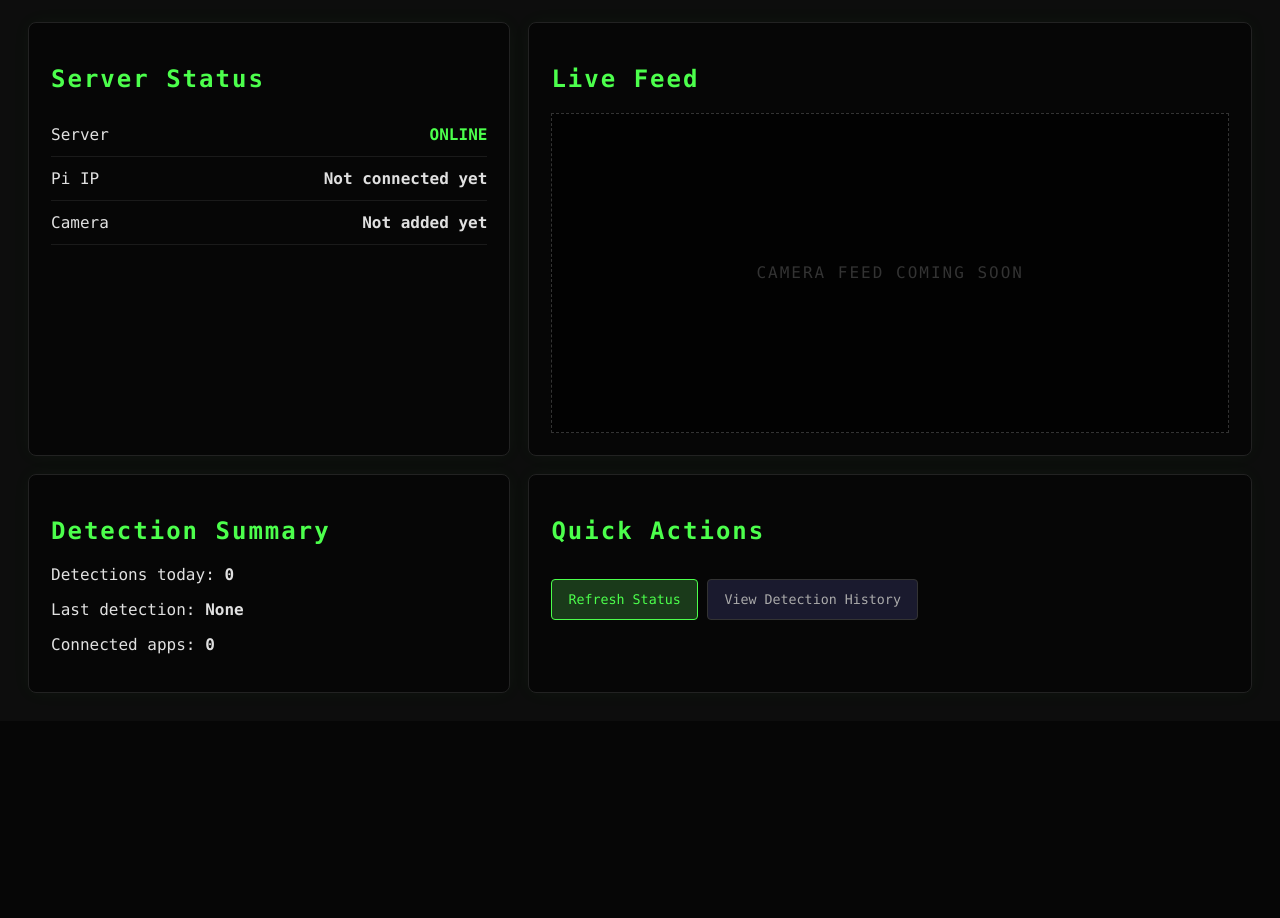
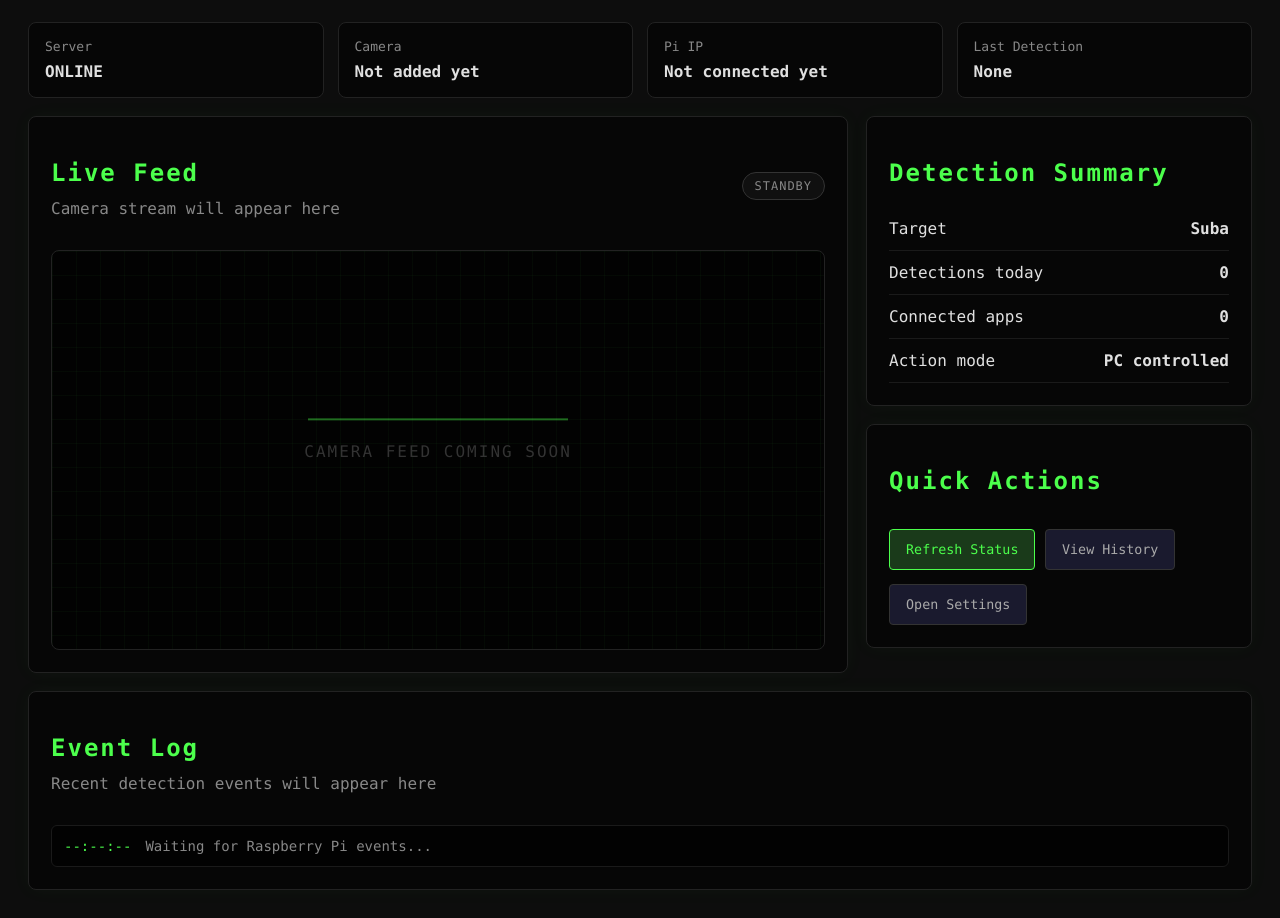
Before and after one commit to Ture665/subadetect3000, a FastAPI app: page /detection in a window 1280 px wide. Shown: the part 155-1073 px from the top of the page. Before the commit the page ends 848 px from the top, so only its background shows below. Run offline with FastAPI, Linux system fonts and the light colour scheme.

Commit message:
fixat detection

```diff
--- a/static/css/style.css
+++ b/static/css/style.css
@@ -349,3 +349,152 @@ nav a:hover {
     font-size: 28px;
   }
 }
+
+.detection-layout {
+  display: flex;
+  flex-direction: column;
+  gap: 18px;
+}
+
+.status-strip {
+  display: grid;
+  grid-template-columns: repeat(4, 1fr);
+  gap: 14px;
+}
+
+.mini-card {
+  background: #060606;
+  border: 1px solid #222;
+  border-radius: 8px;
+  padding: 16px;
+}
+
+.mini-card span {
+  display: block;
+  color: #888;
+  font-size: 13px;
+  margin-bottom: 8px;
+}
+
+.mini-card strong {
+  color: #e0e0e0;
+}
+
+.detection-main-grid {
+  display: grid;
+  grid-template-columns: 1.7fr 0.8fr;
+  gap: 18px;
+}
+
+.live-panel {
+  min-height: 500px;
+}
+
+.section-heading {
+  display: flex;
+  align-items: center;
+  justify-content: space-between;
+  gap: 14px;
+  margin-bottom: 16px;
+}
+
+.live-badge {
+  color: #888;
+  border: 1px solid #333;
+  background: #101010;
+  border-radius: 999px;
+  padding: 6px 12px;
+  font-size: 12px;
+  letter-spacing: 1px;
+}
+
+.camera-frame {
+  height: 400px;
+  border: 1px solid #222;
+  border-radius: 8px;
+  background: linear-gradient(rgba(76, 255, 76, 0.03) 1px, transparent 1px),
+    linear-gradient(90deg, rgba(76, 255, 76, 0.03) 1px, transparent 1px),
+    #020202;
+  background-size: 24px 24px;
+  display: flex;
+  align-items: center;
+  justify-content: center;
+  color: #333;
+  letter-spacing: 2px;
+  position: relative;
+  overflow: hidden;
+}
+
+.scan-line {
+  width: 260px;
+  height: 2px;
+  background: #4cff4c;
+  opacity: 0.45;
+  margin: 0 auto 18px auto;
+  animation: scanPulse 1.6s infinite;
+}
+
+@keyframes scanPulse {
+  0%,
+  100% {
+    transform: translateY(-20px);
+    opacity: 0.2;
+  }
+
+  50% {
+    transform: translateY(20px);
+    opacity: 0.7;
+  }
+}
+
+.side-panel {
+  display: flex;
+  flex-direction: column;
+  gap: 18px;
+}
+
+.event-log-card {
+  min-height: 160px;
+}
+
+.event-log {
+  border: 1px solid #1a1a1a;
+  border-radius: 6px;
+  background: #020202;
+  padding: 12px;
+}
+
+.event-row {
+  display: flex;
+  gap: 14px;
+  color: #aaa;
+  font-size: 14px;
+}
+
+.event-time {
+  color: #4cff4c;
+}
+
+.event-message {
+  color: #888;
+}
+
+@media (max-width: 1000px) {
+  .status-strip {
+    grid-template-columns: repeat(2, 1fr);
+  }
+
+  .detection-main-grid {
+    grid-template-columns: 1fr;
+  }
+}
+
+@media (max-width: 650px) {
+  .status-strip {
+    grid-template-columns: 1fr;
+  }
+
+  .camera-frame {
+    height: 280px;
+  }
+}
--- a/templates/detection.html
+++ b/templates/detection.html
@@ -14,42 +14,96 @@
   </nav>
 </header>
 
-<main class="dashboard-grid">
-  <section class="card status-card">
-    <h2>Server Status</h2>
-
-    <div class="status-row">
+<main class="detection-layout">
+  <section class="status-strip">
+    <div class="mini-card">
       <span>Server</span>
       <strong class="online">{{ server_status }}</strong>
     </div>
 
-    <div class="status-row">
+    <div class="mini-card">
+      <span>Camera</span>
+      <strong>{{ camera_status }}</strong>
+    </div>
+
+    <div class="mini-card">
       <span>Pi IP</span>
       <strong>{{ pi_ip }}</strong>
     </div>
 
-    <div class="status-row">
-      <span>Camera</span>
-      <strong>{{ camera_status }}</strong>
+    <div class="mini-card">
+      <span>Last Detection</span>
+      <strong>None</strong>
     </div>
   </section>
 
-  <section class="card feed-card">
-    <h2>Live Feed</h2>
-    <div class="fake-feed">CAMERA FEED COMING SOON</div>
+  <section class="detection-main-grid">
+    <div class="card live-panel">
+      <div class="section-heading">
+        <div>
+          <h2>Live Feed</h2>
+          <p class="subtitle">Camera stream will appear here</p>
+        </div>
+
+        <span class="live-badge">STANDBY</span>
+      </div>
+
+      <div class="camera-frame">
+        <div>
+          <div class="scan-line"></div>
+          <p>CAMERA FEED COMING SOON</p>
+        </div>
+      </div>
+    </div>
+
+    <aside class="side-panel">
+      <div class="card">
+        <h2>Detection Summary</h2>
+
+        <div class="status-row">
+          <span>Target</span>
+          <strong>Suba</strong>
+        </div>
+
+        <div class="status-row">
+          <span>Detections today</span>
+          <strong>0</strong>
+        </div>
+
+        <div class="status-row">
+          <span>Connected apps</span>
+          <strong>0</strong>
+        </div>
+
+        <div class="status-row">
+          <span>Action mode</span>
+          <strong>PC controlled</strong>
+        </div>
+      </div>
+
+      <div class="card">
+        <h2>Quick Actions</h2>
+        <button>Refresh Status</button>
+        <button class="secondary">View History</button>
+        <button class="secondary">Open Settings</button>
+      </div>
+    </aside>
   </section>
 
-  <section class="card">
-    <h2>Detection Summary</h2>
-    <p>Detections today: <strong>0</strong></p>
-    <p>Last detection: <strong>None</strong></p>
-    <p>Connected apps: <strong>0</strong></p>
-  </section>
+  <section class="card event-log-card">
+    <div class="section-heading">
+      <div>
+        <h2>Event Log</h2>
+        <p class="subtitle">Recent detection events will appear here</p>
+      </div>
+    </div>
 
-  <section class="card">
-    <h2>Quick Actions</h2>
-    <button>Refresh Status</button>
-    <button class="secondary">View Detection History</button>
+    <div class="event-log">
+      <div class="event-row">
+        <span class="event-time">--:--:--</span>
+        <span class="event-message">Waiting for Raspberry Pi events...</span>
+      </div>
+    </div>
   </section>
 </main>
 {% endblock %}
```
